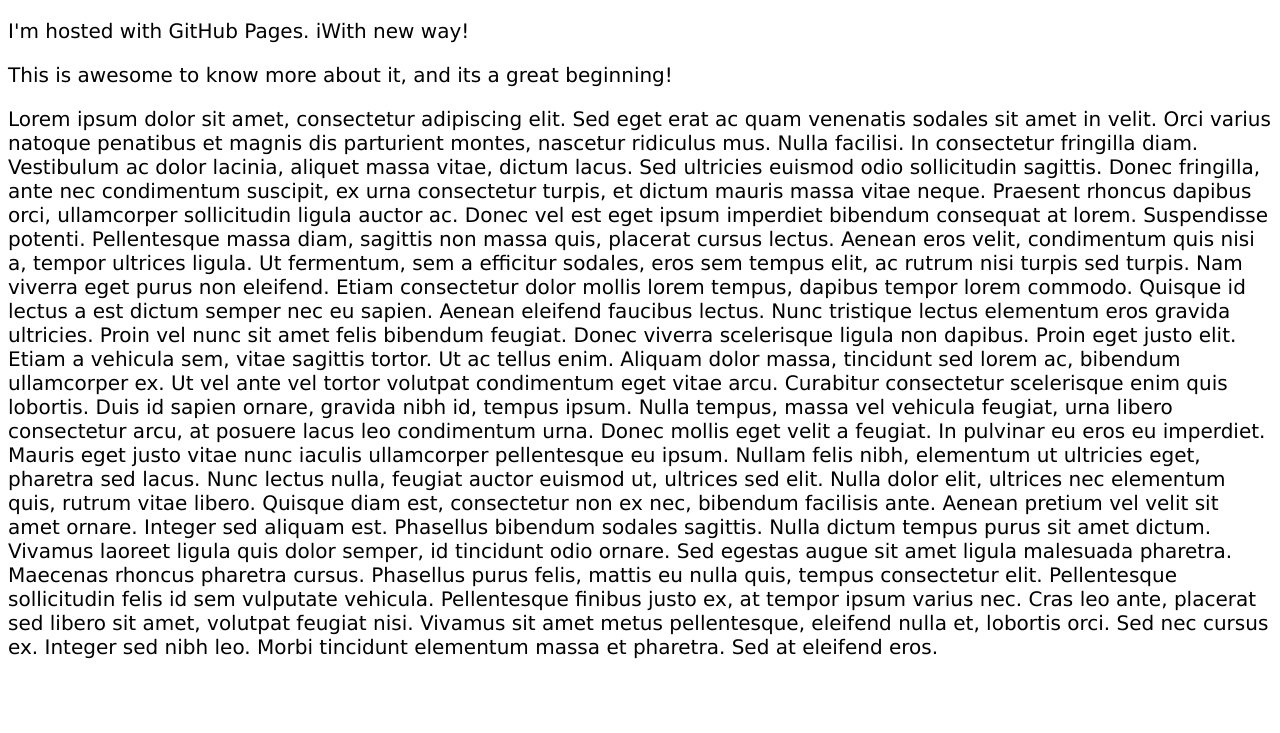
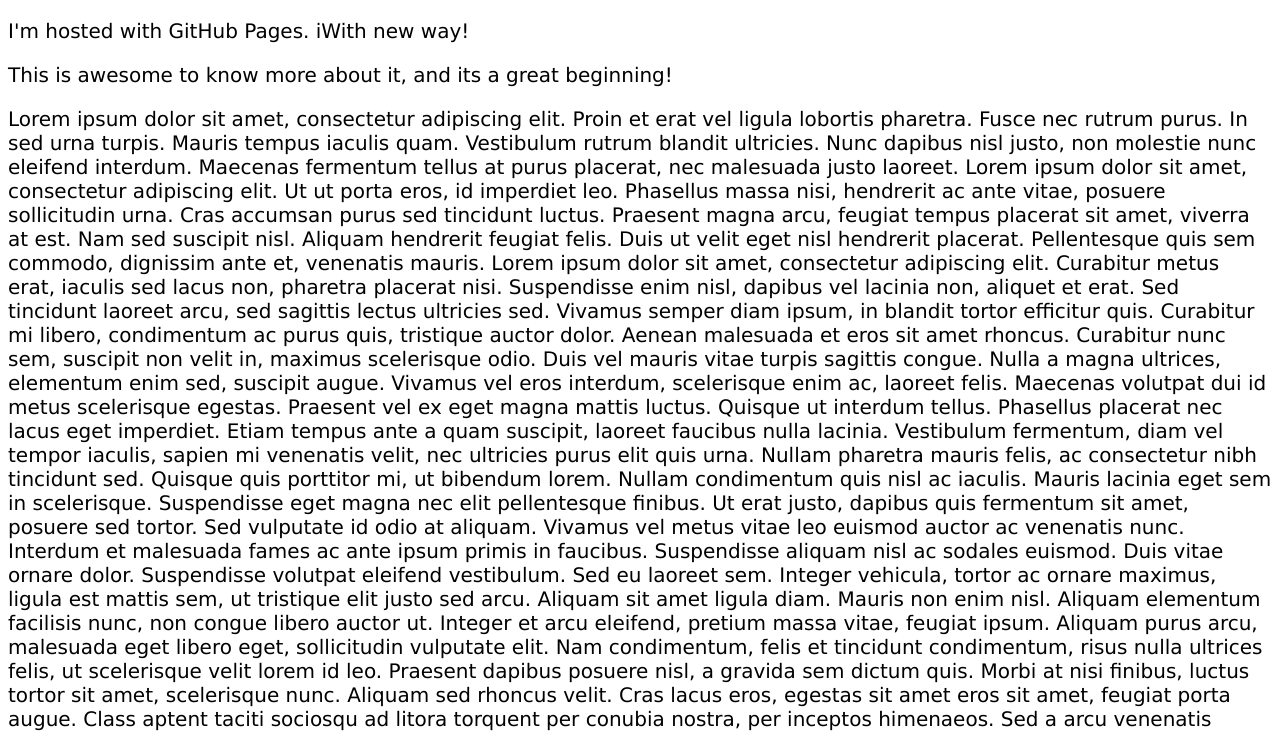
Before and after one commit to MIKEJACKICHAN/mikejackichan.github.io, a plain HTML site: page index.html in a window 1280 px wide. Shown: the part 62-795 px from the top of the page. Drawn offline with Linux system fonts and the light colour scheme.

Commit message:
Update index.html

```diff
--- a/index.html
+++ b/index.html
@@ -9,15 +9,21 @@
 <p>I'm hosted with GitHub Pages.  iWith new way!</p>
 <p>This is awesome to know more about it, and its a great beginning!</p>
 <p>
-    Lorem ipsum dolor sit amet, consectetur adipiscing elit. Sed eget erat ac quam venenatis sodales sit amet in velit. Orci varius natoque penatibus et magnis dis parturient montes, nascetur ridiculus mus. Nulla facilisi. In consectetur fringilla diam. Vestibulum ac dolor lacinia, aliquet massa vitae, dictum lacus. Sed ultricies euismod odio sollicitudin sagittis. Donec fringilla, ante nec condimentum suscipit, ex urna consectetur turpis, et dictum mauris massa vitae neque. Praesent rhoncus dapibus orci, ullamcorper sollicitudin ligula auctor ac. Donec vel est eget ipsum imperdiet bibendum consequat at lorem. Suspendisse potenti. Pellentesque massa diam, sagittis non massa quis, placerat cursus lectus. Aenean eros velit, condimentum quis nisi a, tempor ultrices ligula. Ut fermentum, sem a efficitur sodales, eros sem tempus elit, ac rutrum nisi turpis sed turpis.
-
-Nam viverra eget purus non eleifend. Etiam consectetur dolor mollis lorem tempus, dapibus tempor lorem commodo. Quisque id lectus a est dictum semper nec eu sapien. Aenean eleifend faucibus lectus. Nunc tristique lectus elementum eros gravida ultricies. Proin vel nunc sit amet felis bibendum feugiat. Donec viverra scelerisque ligula non dapibus. Proin eget justo elit. Etiam a vehicula sem, vitae sagittis tortor. Ut ac tellus enim. Aliquam dolor massa, tincidunt sed lorem ac, bibendum ullamcorper ex.
-
-Ut vel ante vel tortor volutpat condimentum eget vitae arcu. Curabitur consectetur scelerisque enim quis lobortis. Duis id sapien ornare, gravida nibh id, tempus ipsum. Nulla tempus, massa vel vehicula feugiat, urna libero consectetur arcu, at posuere lacus leo condimentum urna. Donec mollis eget velit a feugiat. In pulvinar eu eros eu imperdiet. Mauris eget justo vitae nunc iaculis ullamcorper pellentesque eu ipsum. Nullam felis nibh, elementum ut ultricies eget, pharetra sed lacus. Nunc lectus nulla, feugiat auctor euismod ut, ultrices sed elit. Nulla dolor elit, ultrices nec elementum quis, rutrum vitae libero. Quisque diam est, consectetur non ex nec, bibendum facilisis ante. Aenean pretium vel velit sit amet ornare.
-
-Integer sed aliquam est. Phasellus bibendum sodales sagittis. Nulla dictum tempus purus sit amet dictum. Vivamus laoreet ligula quis dolor semper, id tincidunt odio ornare. Sed egestas augue sit amet ligula malesuada pharetra. Maecenas rhoncus pharetra cursus. Phasellus purus felis, mattis eu nulla quis, tempus consectetur elit.
-
-Pellentesque sollicitudin felis id sem vulputate vehicula. Pellentesque finibus justo ex, at tempor ipsum varius nec. Cras leo ante, placerat sed libero sit amet, volutpat feugiat nisi. Vivamus sit amet metus pellentesque, eleifend nulla et, lobortis orci. Sed nec cursus ex. Integer sed nibh leo. Morbi tincidunt elementum massa et pharetra. Sed at eleifend eros.
+Lorem ipsum dolor sit amet, consectetur adipiscing elit. Proin et erat vel ligula lobortis pharetra. Fusce nec rutrum purus. In sed urna turpis. Mauris tempus iaculis quam. Vestibulum rutrum blandit ultricies. Nunc dapibus nisl justo, non molestie nunc eleifend interdum. Maecenas fermentum tellus at purus placerat, nec malesuada justo laoreet. Lorem ipsum dolor sit amet, consectetur adipiscing elit.
+Ut ut porta eros, id imperdiet leo. Phasellus massa nisi, hendrerit ac ante vitae, posuere sollicitudin urna. Cras accumsan purus sed tincidunt luctus. Praesent magna arcu, feugiat tempus placerat sit amet, viverra at est. Nam sed suscipit nisl. Aliquam hendrerit feugiat felis. Duis ut velit eget nisl hendrerit placerat. Pellentesque quis sem commodo, dignissim ante et, venenatis mauris. Lorem ipsum dolor sit amet, consectetur adipiscing elit. Curabitur metus erat, iaculis sed lacus non, pharetra placerat nisi. Suspendisse enim nisl, dapibus vel lacinia non, aliquet et erat. Sed tincidunt laoreet arcu, sed sagittis lectus ultricies sed. Vivamus semper diam ipsum, in blandit tortor efficitur quis. Curabitur mi libero, condimentum ac purus quis, tristique auctor dolor. Aenean malesuada et eros sit amet rhoncus. Curabitur nunc sem, suscipit non velit in, maximus scelerisque odio.
+Duis vel mauris vitae turpis sagittis congue. Nulla a magna ultrices, elementum enim sed, suscipit augue. Vivamus vel eros interdum, scelerisque enim ac, laoreet felis. Maecenas volutpat dui id metus scelerisque egestas. Praesent vel ex eget magna mattis luctus. Quisque ut interdum tellus. Phasellus placerat nec lacus eget imperdiet. Etiam tempus ante a quam suscipit, laoreet faucibus nulla lacinia. Vestibulum fermentum, diam vel tempor iaculis, sapien mi venenatis velit, nec ultricies purus elit quis urna. Nullam pharetra mauris felis, ac consectetur nibh tincidunt sed. Quisque quis porttitor mi, ut bibendum lorem. Nullam condimentum quis nisl ac iaculis.
+Mauris lacinia eget sem in scelerisque. Suspendisse eget magna nec elit pellentesque finibus. Ut erat justo, dapibus quis fermentum sit amet, posuere sed tortor. Sed vulputate id odio at aliquam. Vivamus vel metus vitae leo euismod auctor ac venenatis nunc. Interdum et malesuada fames ac ante ipsum primis in faucibus. Suspendisse aliquam nisl ac sodales euismod. Duis vitae ornare dolor. Suspendisse volutpat eleifend vestibulum. Sed eu laoreet sem. Integer vehicula, tortor ac ornare maximus, ligula est mattis sem, ut tristique elit justo sed arcu. Aliquam sit amet ligula diam. Mauris non enim nisl. Aliquam elementum facilisis nunc, non congue libero auctor ut.
+Integer et arcu eleifend, pretium massa vitae, feugiat ipsum. Aliquam purus arcu, malesuada eget libero eget, sollicitudin vulputate elit. Nam condimentum, felis et tincidunt condimentum, risus nulla ultrices felis, ut scelerisque velit lorem id leo. Praesent dapibus posuere nisl, a gravida sem dictum quis. Morbi at nisi finibus, luctus tortor sit amet, scelerisque nunc. Aliquam sed rhoncus velit. Cras lacus eros, egestas sit amet eros sit amet, feugiat porta augue. Class aptent taciti sociosqu ad litora torquent per conubia nostra, per inceptos himenaeos. Sed a arcu venenatis turpis ultricies mollis.
+Nullam vestibulum, mauris at condimentum vehicula, turpis justo mollis ante, eu interdum lorem odio sed sapien. Integer suscipit diam felis, aliquam sodales odio tempus lacinia. Interdum et malesuada fames ac ante ipsum primis in faucibus. Suspendisse nec egestas lectus, eu venenatis dui. Praesent blandit nisl sed magna cursus mollis. Duis scelerisque augue sit amet nibh cursus mattis. Donec pellentesque diam id condimentum tempor. Donec malesuada posuere lorem vitae faucibus. Proin consequat mauris libero, a dictum sem tristique eu.
+Sed quis interdum sem, ornare fringilla est. Suspendisse ac porttitor ante, eu congue lectus. Phasellus consectetur massa vel dolor convallis, eget sollicitudin dolor maximus. Suspendisse potenti. Nullam et sagittis lacus. Vestibulum ante ipsum primis in faucibus orci luctus et ultrices posuere cubilia curae; Aenean molestie velit ligula, in tempor ex aliquam eu.
+Ut interdum lacus eu fringilla condimentum. Phasellus sit amet libero neque. Maecenas quis vehicula diam, in sagittis orci. Cras imperdiet rhoncus purus, quis auctor est sodales nec. Nunc tincidunt risus in mollis laoreet. Aliquam placerat justo a tempor rhoncus. Aenean ullamcorper felis et arcu molestie dignissim ac sit amet lacus. Nam vitae ultricies sem, eget gravida quam. Vivamus sollicitudin sed neque ut pharetra.
+Nulla id erat urna. Nullam nec nibh non erat pulvinar luctus. Aliquam euismod velit magna, nec sagittis est pharetra ac. Pellentesque nec ultrices mauris. Proin ut odio dui. Aliquam ac rhoncus odio. Cras semper lectus vel erat sodales tincidunt. Vestibulum a varius nisi, id imperdiet lorem.
+Nunc et auctor diam. Nullam id varius augue. Sed id ex euismod, ultrices nulla a, elementum sapien. Ut viverra mauris nec lacus tempus faucibus. Vestibulum sagittis tellus augue, non efficitur est ullamcorper quis. Vestibulum quis diam vel elit mattis tincidunt vitae sit amet nulla. Praesent vel porta metus. Ut in turpis id nisl facilisis finibus. Proin tellus nibh, porttitor in dolor et, semper efficitur ligula. Pellentesque commodo id magna vehicula vestibulum.
+Curabitur risus nisl, ornare et placerat eu, porttitor nec nunc. Sed tristique lectus vel quam ultrices, non commodo enim cursus. Pellentesque tincidunt odio at diam auctor sollicitudin. Nullam cursus consequat mauris at pulvinar. Aliquam ut sapien sapien. Donec placerat rutrum dui, suscipit luctus justo molestie sit amet. Aenean iaculis leo et sem lobortis, at auctor neque cursus. Duis lorem erat, porttitor ut iaculis id, porttitor non massa. Suspendisse malesuada lacus at placerat luctus. In ut ultrices urna. Vestibulum tempus turpis eget diam efficitur, non tincidunt ex faucibus. Nullam ac metus ornare, elementum libero eget, suscipit lectus. Nulla facilisi. Fusce porttitor odio et mauris cursus lacinia.
+Pellentesque tempor enim dui, vel semper felis ultrices id. Proin hendrerit lacus eget nisi tincidunt feugiat. Aliquam aliquet vel odio luctus dignissim. Fusce id ullamcorper ipsum. Morbi sit amet rhoncus augue, eget varius justo. Mauris consectetur, nisi ut posuere ornare, velit dolor pellentesque sem, vitae vestibulum felis elit nec augue. Maecenas finibus ut nibh id molestie. Suspendisse potenti. In tincidunt nunc vitae felis auctor egestas eget quis risus. Vestibulum finibus risus at neque lacinia, ac ullamcorper sapien fermentum. Aenean at tempor augue. Cras molestie, velit in vehicula interdum, felis urna vestibulum quam, ultricies pharetra neque massa pharetra dui. Proin sodales elit in laoreet facilisis. Ut eget velit at eros finibus interdum.
+Pellentesque quis urna at augue congue egestas. Nullam aliquet orci eu diam scelerisque faucibus. Cras vitae nibh lectus. Etiam non ipsum non lorem varius facilisis. Maecenas ultrices scelerisque nisl sit amet consequat. Proin ut sem et dui commodo interdum. Aliquam porttitor nibh sit amet risus ornare porttitor. Cras in nulla nunc. Integer a ex eros. Morbi auctor nulla sit amet efficitur hendrerit. Phasellus vehicula in quam rhoncus tincidunt. Phasellus tincidunt neque ante. In non pharetra libero. Morbi feugiat molestie ex ac eleifend.
+Proin ultrices sodales turpis, ut maximus ligula convallis tristique. Cras quis felis sed sapien ornare molestie eget sed magna. Donec nisl quam, efficitur sed suscipit eget, convallis sit amet magna. Aliquam maximus, justo at dapibus feugiat, nisl tortor porta massa, vulputate elementum magna lorem non velit. Etiam sit amet libero condimentum, blandit libero ut, blandit arcu. Morbi quam eros, suscipit tempus justo nec, hendrerit sollicitudin nibh. Maecenas at urna gravida metus facilisis imperdiet eget sit amet mauris.
+Phasellus tellus ligula, convallis id auctor quis, viverra in tellus. In convallis, lacus eu tincidunt efficitur, eros velit convallis augue, vel fringilla velit sem nec justo. Etiam facilisis tempus mi, eget gravida ante accumsan in. Praesent id arcu bibendum, dapibus turpis eu, ultricies lectus. Suspendisse odio ex, condimentum ac libero et, fermentum ornare felis. Nulla fringilla augue vel massa sagittis sollicitudin. In mauris justo, euismod ut sapien eu, blandit varius orci. Proin maximus sem vel gravida imperdiet.
 </p>
 
 </body>
```
